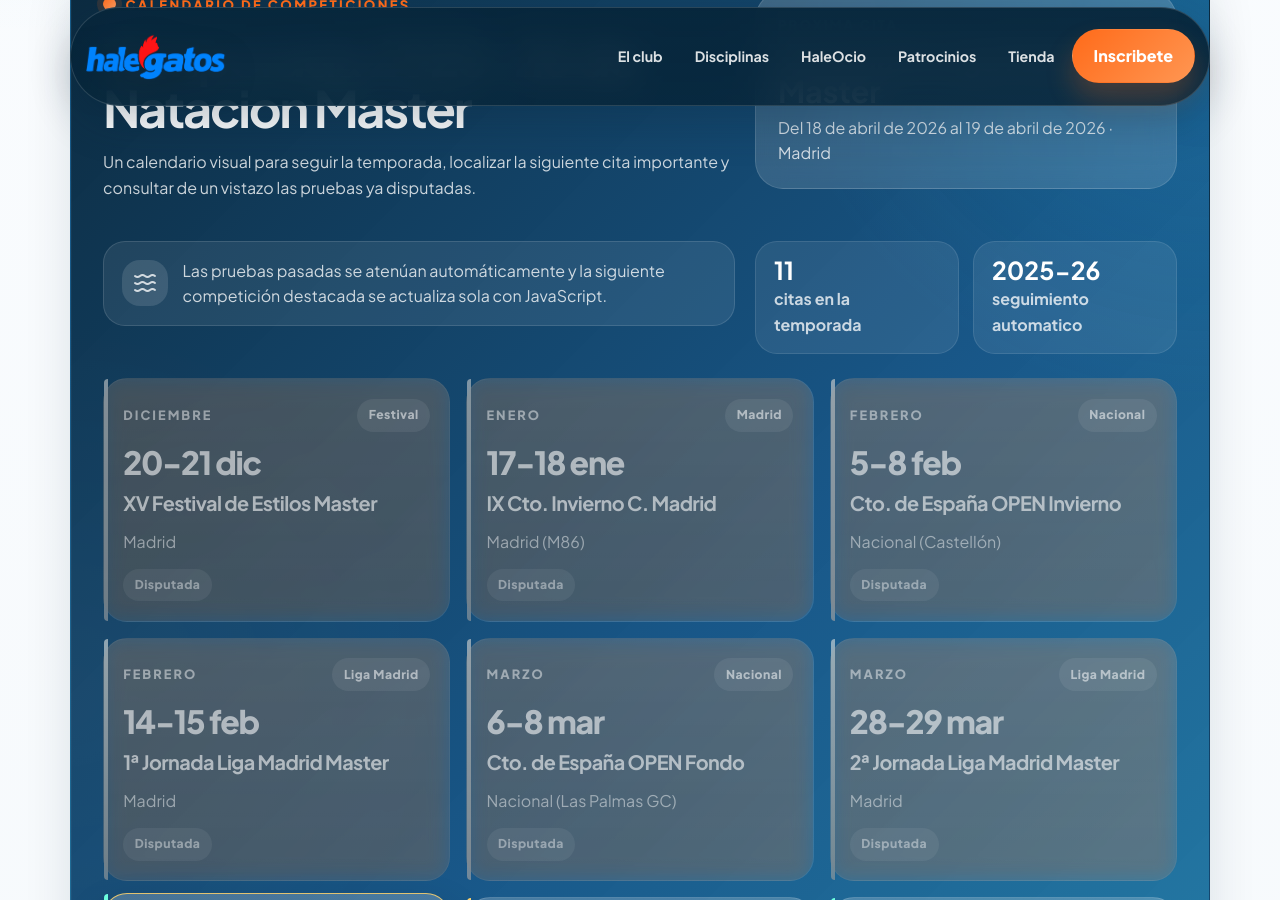
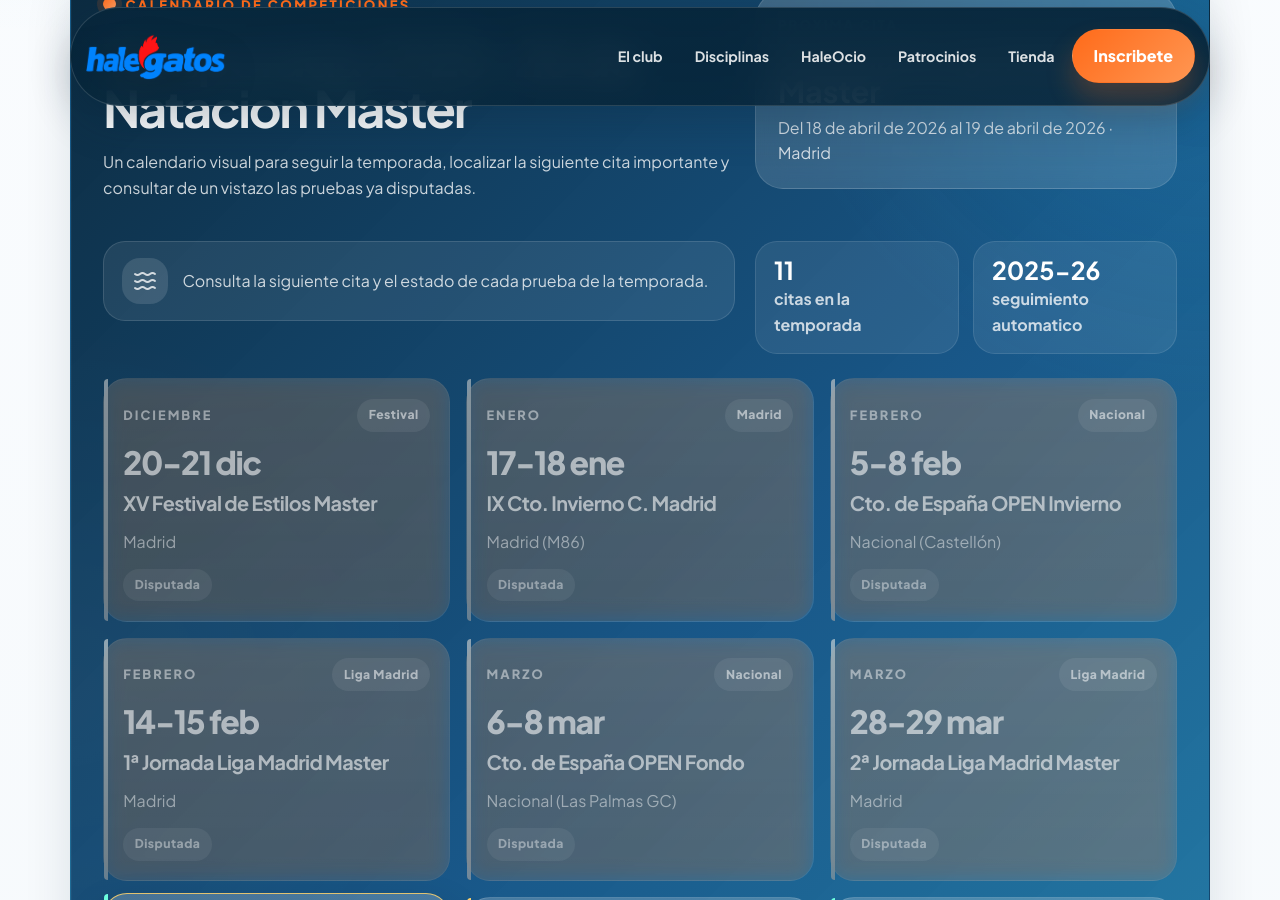
Before and after one commit to igallar98/HalegatosWeb-main, a Jekyll site: the page built from natacion-calendario.html, in a window 1280 px wide and 900 px high, scrolled down 840 px. Built offline with Jekyll 4.4.1, drawn with Linux system fonts in a browser that asks for light colours; nearby versions of some CDN libraries.

Commit message:
calendario 3

```diff
--- a/_data/disciplines.yml
+++ b/_data/disciplines.yml
@@ -30,7 +30,7 @@ swim_calendar:
   eyebrow: Calendario de competiciones
   title: Temporada 2025-26 de Natacion Master
   description: Un calendario visual para seguir la temporada, localizar la siguiente cita importante y consultar de un vistazo las pruebas ya disputadas.
-  note: Las pruebas pasadas se aten&uacute;an autom&aacute;ticamente y la siguiente competici&oacute;n destacada se actualiza sola con JavaScript.
+  note: Consulta la siguiente cita y el estado de cada prueba de la temporada.
   upcoming_label: Proxima cita
   current_label: En curso ahora
   finished_label: Temporada completada
```
